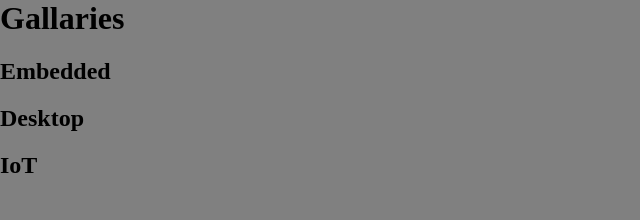
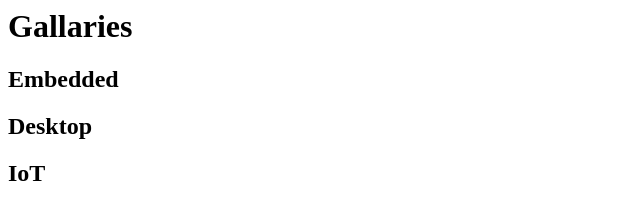
Before and after one commit to mchalil/spl, a plain HTML site: page index.html in a window 1280 px wide. Shown: the whole page, without its empty margins (0-640 px from the left). Drawn offline with Linux system fonts and the light colour scheme.

Commit message:
Update index.html

```diff
--- a/index.html
+++ b/index.html
@@ -4,7 +4,6 @@
     <meta http-equiv="X-UA-Compatible" content="IE=edge">
     <meta name="viewport" content="width=device-width, initial-scale=1.0">
     <title>Document</title>
-    <link rel="stylesheet" href="styles.css"/>
 </head>
 <body>
     <h1>Gallaries</h1>
```
